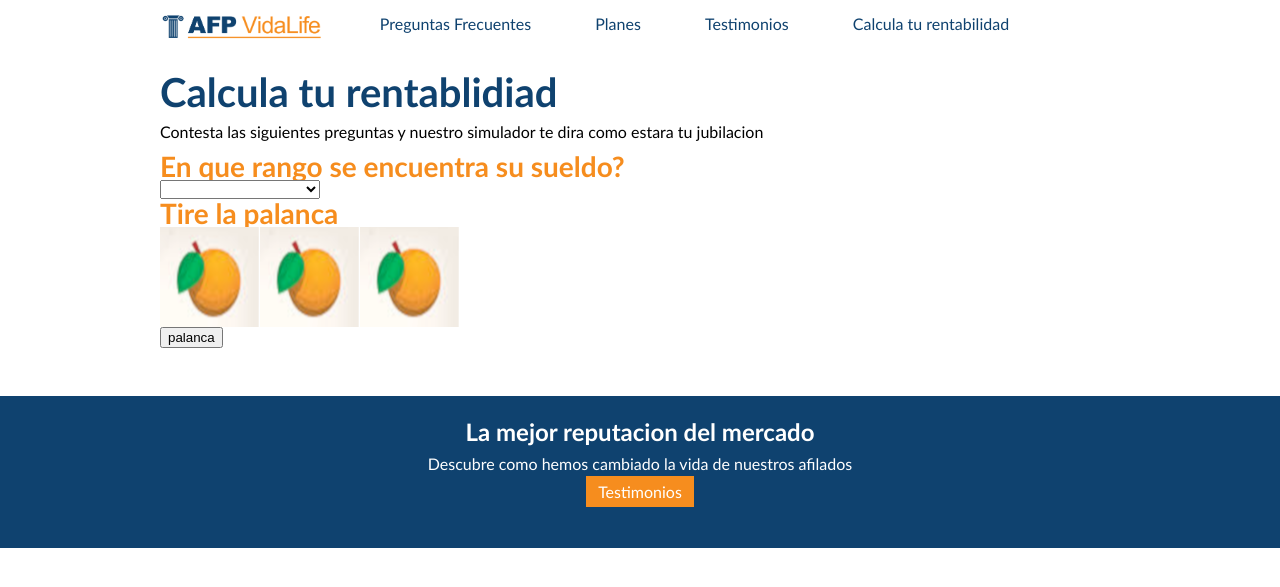
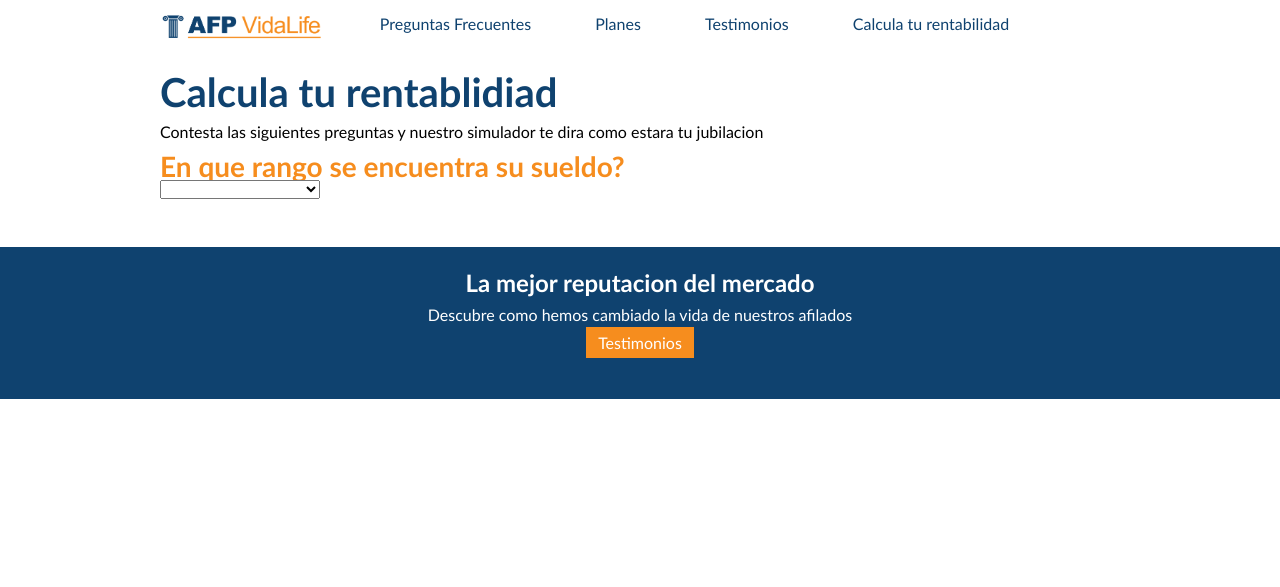
Before and after one commit to tubatuba/vidalife, a Jekyll site: the page built from calculadora.html, in a window 1280 px wide. Shown: the top 587 px of the page. Built offline with Jekyll 4.4.1, drawn with Linux system fonts in a browser that asks for light colours; some of the changed lines change nothing that is shown.

Commit message:
calculadora

```diff
--- a/calculadora.html
+++ b/calculadora.html
@@ -25,7 +25,7 @@ cta_link: "/testimonios.html"
         <option value="3">Mas de 1 litro</option>
     </select>
     </div>
-    <div id="question_2">
+    <div id="question_2" style="display: none;">
         <h2>Tire la palanca</h2>
         <div id="sm">
 
@@ -64,7 +64,8 @@ function showResult() {
         "Dije",
         "Asombrosa",
         "El descueve",
-        "Flor"
+        "Flor",
+        "Filete"
     ]
     $("#resultado-title").html("Su jubilación será: "+resultados[Math.floor(Math.random() * resultados.length)])
 }
@@ -72,9 +73,9 @@ function palanca() {
     $('#palanca').prop('disabled', 'disabled');
 
     console.log("YAHOO")
-    reel0=100;
-    reel1=400;
-    reel2=1000;
+    reel0=400;
+    reel1=805;
+    reel2=1610;
     $("#reel0").animate({
     scrollTop: reel0
     }, 1000);
```
